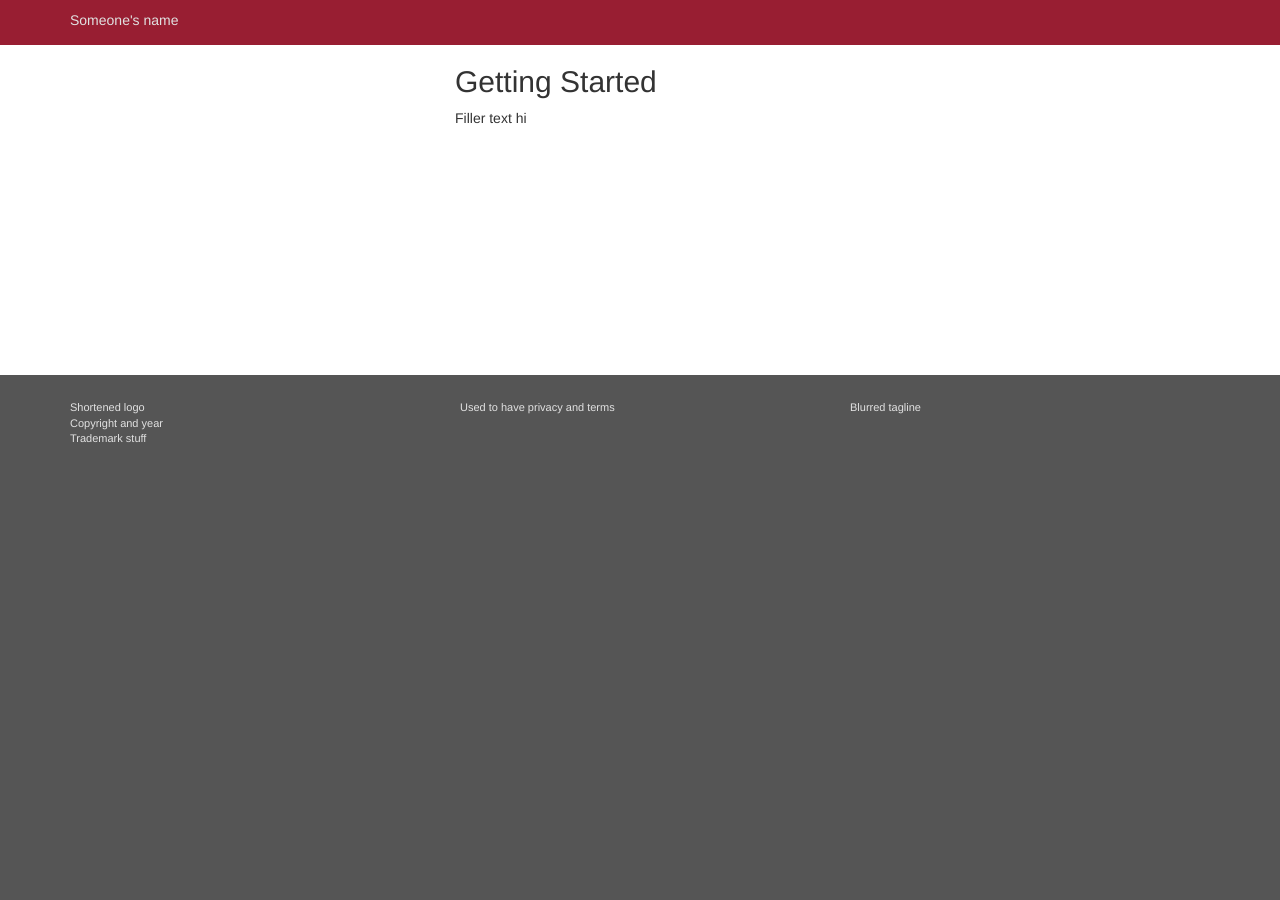
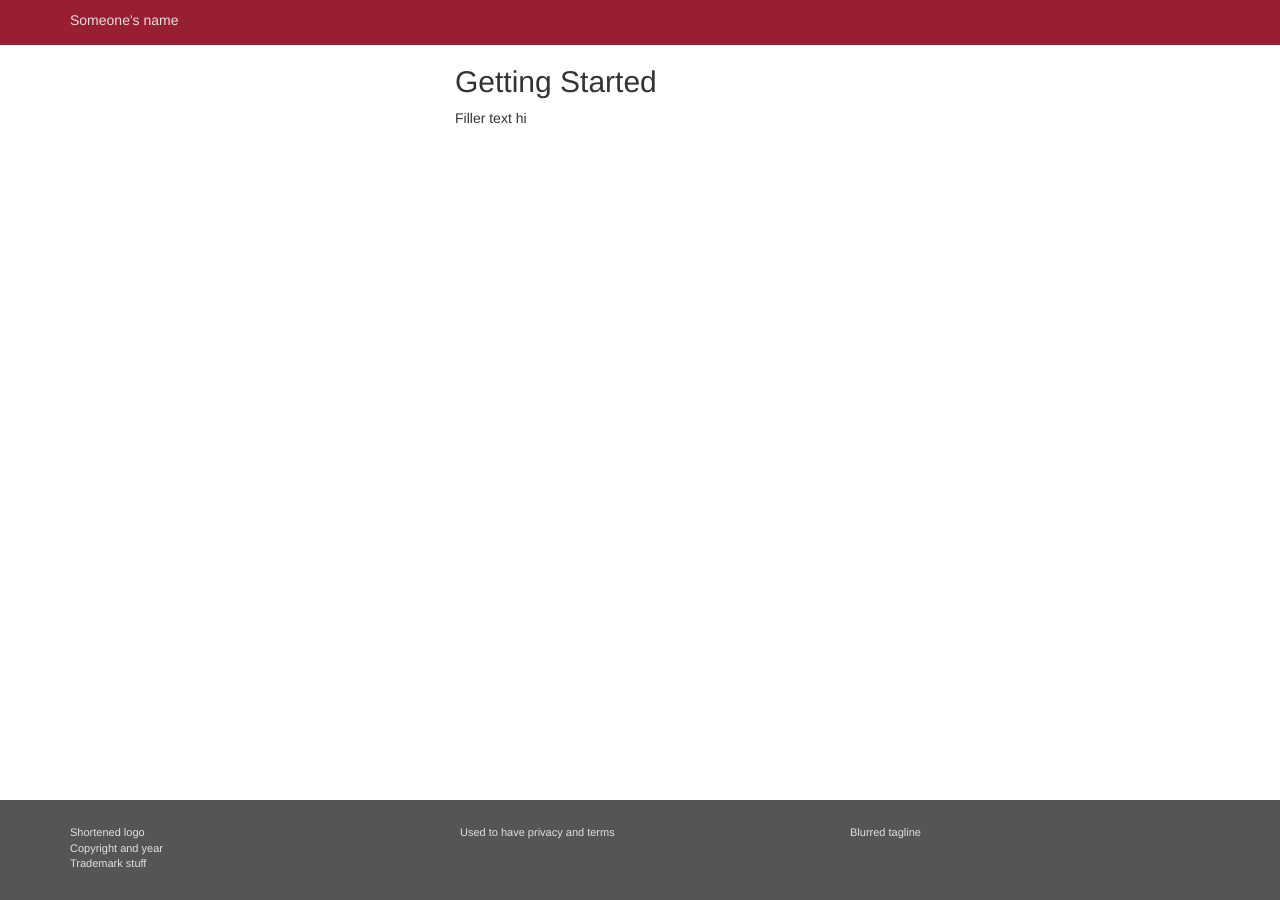
Before and after one commit to Data4Democracy/equifake, a Jekyll site: the page built from index.md, in a window 1280 px wide. Built offline with Jekyll 4.4.1, drawn with Linux system fonts in a browser that asks for light colours.

Commit message:
fixed footer; now needs more topical styling only

```diff
--- a/assets/css/main.scss
+++ b/assets/css/main.scss
@@ -54,7 +54,7 @@ body {
   display: block;
   bottom: 0;
   margin: 10rem 0 0 0;
-  padding: 2.5rem 0 50rem 0;
+  padding: 2.5rem 0 5rem 0;
   height: 10rem;
   max-height: 10rem;
 }
```
